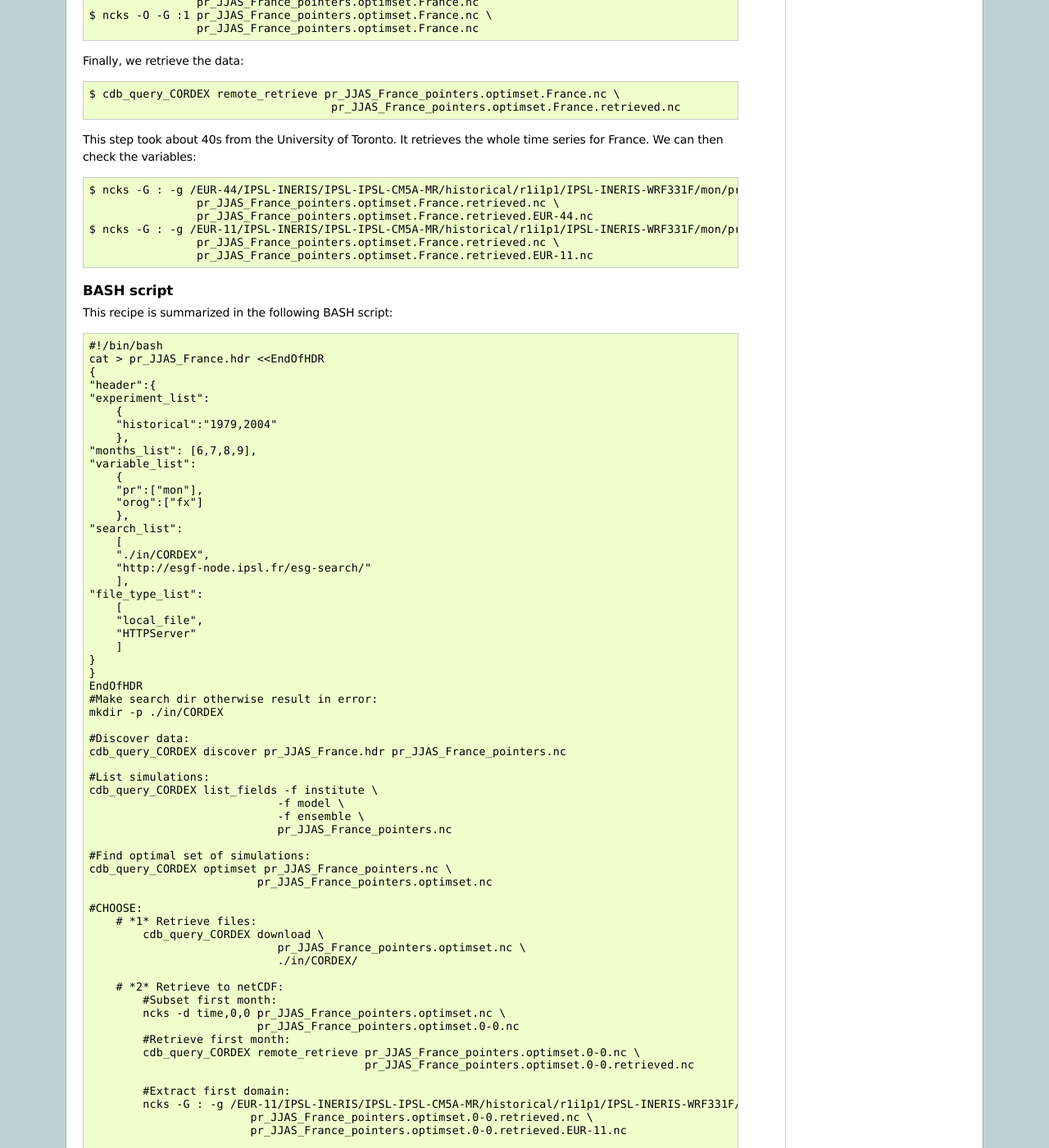
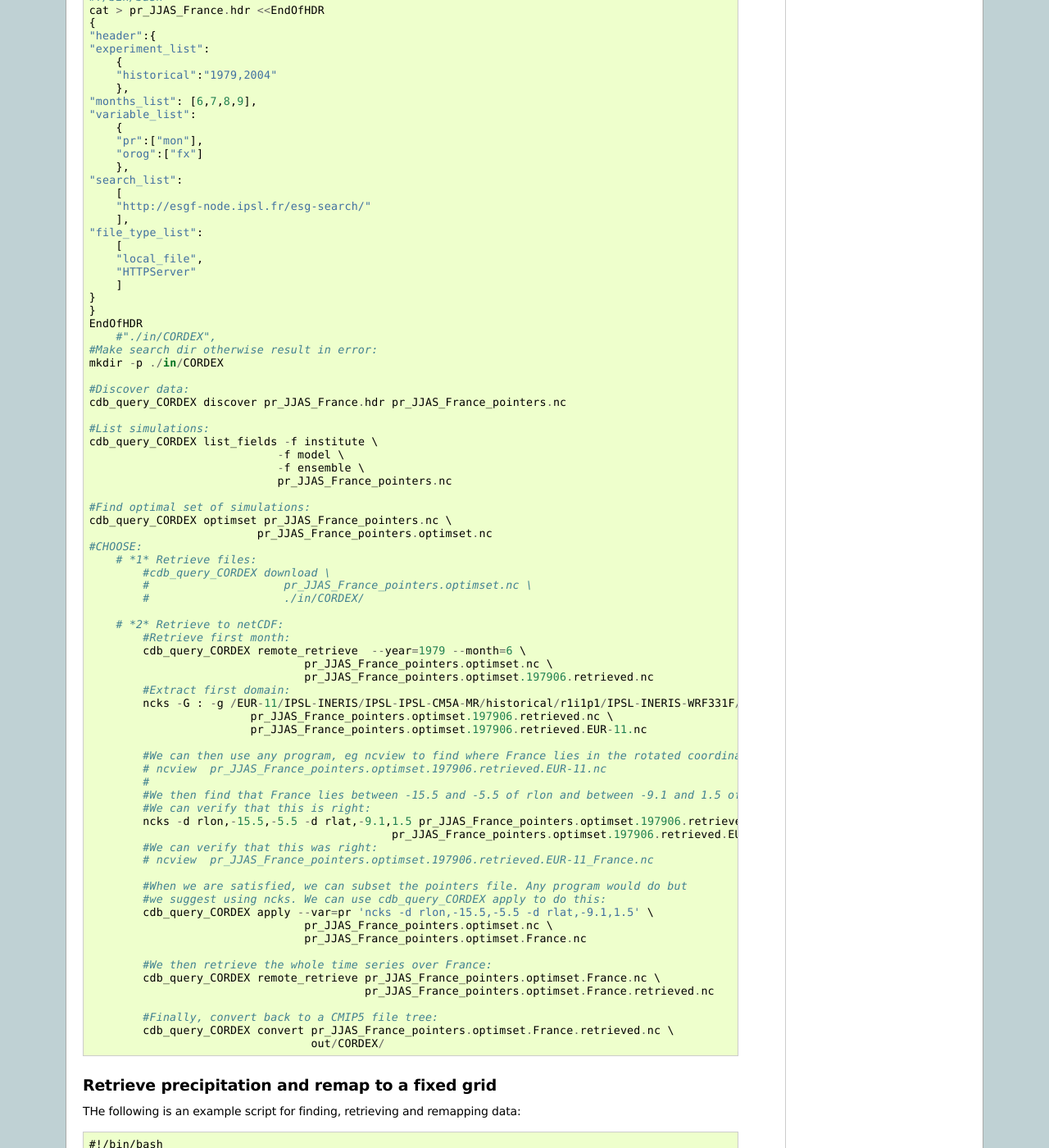
Before and after one commit to laliberte/cdb_query, a Sphinx documentation site: the page built from docs/recipes.rst, in a window 1280 px wide and 1400 px high, scrolled down 10244 px. Shown: the whole window at 82% size. Built offline with Sphinx 7.4.7, drawn with Linux system fonts in a browser that asks for light colours; some of the changed text lies outside the part shown.

```diff
--- a/docs/recipe01.rst
+++ b/docs/recipe01.rst
@@ -204,21 +204,20 @@
 
 `cdb_query_CMIP5` includes built-in functionality for retrieving a subset of the data.
 
-To do the subsetting, one should have a recent version of NCO (more recent than 4.0) linked to the netCDF4 library. To subset the first 30 days::
+To retrieve the first month of daily data::
 
-    $ ncks -d time,0,29 tas_ONDJF_pointers.optimset.nc tas_ONDJF_pointers.optimset.0-29.nc
+    $ cdb_query_CMIP5 remote_retrieve --year=1979 \
+                                      --month=1 \
+                            tas_ONDJF_pointers.optimset.197901.nc \
+                            tas_ONDJF_pointers.optimset.197901.retrieved.nc
 
-The new file will have only the first 29 days of the time axis for all the simulations stored in the file. To retrieve the first 30 days::
-
-    $ cdb_query_CMIP5 remote_retrieve tas_ONDJF_pointers.optimset.0-29.nc tas_ONDJF_pointers.optimset.0-29.retrieved.nc
-
-The file ``tas_ONDJF_pointers.optimset.0-29.retrieved.nc`` should now contain the first thirty days for all experiments! To check the daily
+The file ``tas_ONDJF_pointers.optimset.197901.retrieved.nc`` should now contain the first thirty days for all experiments! To check the daily
 surface temperature in the amip experiment from simulation CNRM-CERFACS,CNRM-CM5,r1i1p1 `ncview` (if installed)::
 
     $ ncks -G : -g /CNRM-CERFACS/CNRM-CM5/amip/day/atmos/day/r1i1p1/tas \
-                    tas_ONDJF_pointers.optimset.0-29.retrieved.nc \
-                    tas_ONDJF_pointers.optimset.0-29.retrieved.CNRM-CERFACS_CNRM-CM5_r1i1p1.nc
-    $ ncview tas_ONDJF_pointers.optimset.0-29.retrieved.CNRM-CERFACS_CNRM-CM5_r1i1p1.nc
+                    tas_ONDJF_pointers.optimset.197901.retrieved.nc \
+                    tas_ONDJF_pointers.optimset.197901.retrieved.CNRM-CERFACS_CNRM-CM5_r1i1p1.nc
+    $ ncview tas_ONDJF_pointers.optimset.197901.retrieved.CNRM-CERFACS_CNRM-CM5_r1i1p1.nc
 
 BASH script
 ^^^^^^^^^^^
@@ -275,23 +274,21 @@
 
     #CHOOSE:
         # *1* Retrieve files:
-            cdb_query_CMIP5 download \
-                                tas_ONDJF_pointers.optimset.nc \
-                                ./in/CMIP5/
+            #cdb_query_CMIP5 download \
+            #                    tas_ONDJF_pointers.optimset.nc \
+            #                    ./in/CMIP5/
 
         # *2* Retrieve to netCDF:
-            #Subset first 30 days:
-            ncks -d time,0,29 tas_ONDJF_pointers.optimset.nc \
-                              tas_ONDJF_pointers.optimset.0-29.nc
-
-            #Retrieve:
-            cdb_query_CMIP5 remote_retrieve \
-                                tas_ONDJF_pointers.optimset.0-29.nc \
-                                tas_ONDJF_pointers.optimset.0-29.retrieved.nc
+            #Retrieve the first month:
+            cdb_query_CMIP5 remote_retrieve --year=1979 --month=1 \
+                                tas_ONDJF_pointers.optimset.nc \
+                                tas_ONDJF_pointers.optimset.197901.retrieved.nc
 
             #Pick one simulation:
             ncks -G : -g /CNRM-CERFACS/CNRM-CM5/amip/day/atmos/day/r1i1p1/tas \
-               tas_ONDJF_pointers.optimset.0-29.retrieved.nc \
-               tas_ONDJF_pointers.optimset.0-29.retrieved.CNRM-CERFACS_CNRM-CM5_r1i1p1.nc
+               tas_ONDJF_pointers.optimset.197901.retrieved.nc \
+               tas_ONDJF_pointers.optimset.197901.retrieved.CNRM-CERFACS_CNRM-CM5_r1i1p1.nc
+
             #Look at it:
-            ncview tas_ONDJF_pointers.optimset.0-29.retrieved.CNRM-CERFACS_CNRM-CM5_r1i1p1.nc
+            #When done, look at it. A good tool for that is ncview:
+            #   ncview tas_ONDJF_pointers.optimset.197901.retrieved.CNRM-CERFACS_CNRM-CM5_r1i1p1.nc
--- a/docs/recipe03.rst
+++ b/docs/recipe03.rst
@@ -157,58 +157,43 @@
 Retrieving the data: `OPeNDAP`
 ^^^^^^^^^^^^^^^^^^^^^^^^^^^^^^
 
-`cdb_query_CORDEX` includes built-in functionality for retrieving a subset of the data. We want to subset over France.
-We begin by subsetting the first month using a recent version of NCO (more recent than 4.0) linked to the netCDF4 library::
+We retrieve the first month::
 
-    $ ncks -d time,0,0 pr_JJAS_France_pointers.optimset.nc \
-                       pr_JJAS_France_pointers.optimset.0-0.nc
-
-We then retrieve the first month::
-
-    $ cdb_query_CORDEX remote_retrieve pr_JJAS_France_pointers.optimset.0-0.nc \
-                                       pr_JJAS_France_pointers.optimset.0-0.retrieved.nc
+    $ cdb_query_CORDEX remote_retrieve --year=1979 --month=6 \
+                                    pr_JJAS_France_pointers.optimset.197906.nc \
+                                   pr_JJAS_France_pointers.optimset.197906.retrieved.nc
 
 This step took about 4 minutes from the University of Toronto. Next, we extract precipitation for the simulation with the EUR-11 domain::
 
     $ ncks -G : -g /EUR-11/IPSL-INERIS/IPSL-IPSL-CM5A-MR/historical/r1i1p1/IPSL-INERIS-WRF331F/mon/pr \
-                    pr_JJAS_France_pointers.optimset.0-0.retrieved.nc \
-                    pr_JJAS_France_pointers.optimset.0-0.retrieved.EUR-11.nc
-    $ ncview pr_JJAS_France_pointers.optimset.0-0.retrieved.EUR-11.nc
+                    pr_JJAS_France_pointers.optimset.197906.retrieved.nc \
+                    pr_JJAS_France_pointers.optimset.197906.retrieved.EUR-11.nc
+    $ ncview pr_JJAS_France_pointers.optimset.197906.retrieved.EUR-11.nc
 
 By looking at the map, we see that France lies between indices 120 and 210 along the rotated longitude (rlon) and between indices
 130 and 225 alon the rotated latitude (rlat). We thus subset this region and look at the result::
 
-    $ ncks -d rlon,120,211 -d rlat,130,226 pr_JJAS_France_pointers.optimset.0-0.retrieved.EUR-11.nc \
-                                           pr_JJAS_France_pointers.optimset.0-0.retrieved.EUR-11_France.nc
+    $ ncks -d rlon,-15.5,-5.5 -d rlat,-9.1,1.5 pr_JJAS_France_pointers.optimset.197906.retrieved.EUR-11.nc \
+                                           pr_JJAS_France_pointers.optimset.197906.retrieved.EUR-11_France.nc
 
 .. note:: We added one the the indices to conform with ``ncks`` conventions.
 
 We can make sure that our subsetting was ok::
 
-    $ ncview pr_JJAS_France_pointers.optimset.0-0.retrieved.EUR-11_France.nc
+    $ ncview pr_JJAS_France_pointers.optimset.197906.retrieved.EUR-11_France.nc
 
-We repeat the procedure for domain EUR-44. There we find 30 to 55 for rotated longitude (rlon) and 25 to 60 for rotated latitude (rlat).
-We want to subset thee two regions. To do so, we split ``pr_JJAS_France_pointers.optimset.nc`` according to domains::
+Next subset the data. We can use ``ncks`` or  `apply` to do this. ``ncks`` tends to be
+slow because it has not been optimized::
 
-    $ for DOMAIN in EUR-11 EUR-44; do
-        ncks -g $DOMAIN pr_JJAS_France_pointers.optimset.nc \
-                        pr_JJAS_France_pointers.optimset.$DOMAIN.nc
-      done
+    $ ncks -d rlon,-15.5,-5.5 -d rlat,-9.1,1.5 -v pr \
+                                pr_JJAS_France_pointers.optimset.nc \
+                                pr_JJAS_France_pointers.optimset.France.nc
 
-We next subset the data::
+or::
 
-    $ ncks -d rlon,120,211 -d rlat,130,226 pr_JJAS_France_pointers.optimset.EUR-11.nc \
-                                           pr_JJAS_France_pointers.optimset.EUR-11.France.nc
-    $ ncks -d rlon,30,55 -d rlat,25,60 pr_JJAS_France_pointers.optimset.EUR-44.nc \
-                                       pr_JJAS_France_pointers.optimset.EUR-44.France.nc
-
-And we recombine::
-
-    $ ncecat --gag  pr_JJAS_France_pointers.optimset.EUR-11.France.nc \
-                    pr_JJAS_France_pointers.optimset.EUR-44.France.nc \
-                    pr_JJAS_France_pointers.optimset.France.nc
-    $ ncks -O -G :1 pr_JJAS_France_pointers.optimset.France.nc \
-                    pr_JJAS_France_pointers.optimset.France.nc
+    $ cdb_query_CORDEX apply --var=pr 'ncks -d rlon,-15.5,-5.5 -d rlat,-9.1,1.5' \
+                                pr_JJAS_France_pointers.optimset.nc \
+                                pr_JJAS_France_pointers.optimset.France.nc
 
 Finally, we retrieve the data::
 
@@ -256,6 +240,7 @@
     }
     }
     EndOfHDR
+        #"./in/CORDEX",
     #Make search dir otherwise result in error:
     mkdir -p ./in/CORDEX
 
@@ -271,57 +256,42 @@
     #Find optimal set of simulations:
     cdb_query_CORDEX optimset pr_JJAS_France_pointers.nc \
                              pr_JJAS_France_pointers.optimset.nc
-
     #CHOOSE:
         # *1* Retrieve files:
-            cdb_query_CORDEX download \
-                                pr_JJAS_France_pointers.optimset.nc \
-                                ./in/CORDEX/
+            #cdb_query_CORDEX download \
+            #                    pr_JJAS_France_pointers.optimset.nc \
+            #                    ./in/CORDEX/
 
         # *2* Retrieve to netCDF:
-            #Subset first month:
-            ncks -d time,0,0 pr_JJAS_France_pointers.optimset.nc \
-                             pr_JJAS_France_pointers.optimset.0-0.nc
             #Retrieve first month:
-            cdb_query_CORDEX remote_retrieve pr_JJAS_France_pointers.optimset.0-0.nc \
-                                             pr_JJAS_France_pointers.optimset.0-0.retrieved.nc
-
+            cdb_query_CORDEX remote_retrieve  --year=1979 --month=6 \
+                                    pr_JJAS_France_pointers.optimset.nc \
+                                    pr_JJAS_France_pointers.optimset.197906.retrieved.nc
             #Extract first domain:
             ncks -G : -g /EUR-11/IPSL-INERIS/IPSL-IPSL-CM5A-MR/historical/r1i1p1/IPSL-INERIS-WRF331F/mon/pr \
-                            pr_JJAS_France_pointers.optimset.0-0.retrieved.nc \
-                            pr_JJAS_France_pointers.optimset.0-0.retrieved.EUR-11.nc
+                            pr_JJAS_France_pointers.optimset.197906.retrieved.nc \
+                            pr_JJAS_France_pointers.optimset.197906.retrieved.EUR-11.nc
 
-            #Use ncview to find indices to restrict to France and then subset using ncks:
-            ncks -d rlon,120,211 -d rlat,130,226 pr_JJAS_France_pointers.optimset.0-0.retrieved.EUR-11.nc \
-                                                 pr_JJAS_France_pointers.optimset.0-0.retrieved.EUR-11_France.nc
-            #Repeat for domain EUR-44:
-            ncks -d rlon,30,55 -d rlat,25,60 pr_JJAS_France_pointers.optimset.0-0.retrieved.EUR-44.nc \
-                                             pr_JJAS_France_pointers.optimset.0-0.retrieved.EUR-44_France.nc
-            #Extract domains from optimal set:
-            for DOMAIN in EUR-11 EUR-44; do
-                ncks -g $DOMAIN pr_JJAS_France_pointers.optimset.nc \
-                                pr_JJAS_France_pointers.optimset.$DOMAIN.nc
-            done
-            #Subset the optimal set over France:
-            ncks -d rlon,120,211 -d rlat,130,226 pr_JJAS_France_pointers.optimset.EUR-11.nc \
-                                                 pr_JJAS_France_pointers.optimset.EUR-11.France.nc
-            ncks -d rlon,30,55 -d rlat,25,60 pr_JJAS_France_pointers.optimset.EUR-44.nc \
-                                             pr_JJAS_France_pointers.optimset.EUR-44.France.nc
-            #Recombine:
-            ncecat --gag  pr_JJAS_France_pointers.optimset.EUR-11.France.nc \
-                          pr_JJAS_France_pointers.optimset.EUR-44.France.nc \
-                          pr_JJAS_France_pointers.optimset.France.nc
-            ncks -O -G :1 pr_JJAS_France_pointers.optimset.France.nc \
-                          pr_JJAS_France_pointers.optimset.France.nc
+            #We can then use any program, eg ncview to find where France lies in the rotated coordinates:
+            # ncview  pr_JJAS_France_pointers.optimset.197906.retrieved.EUR-11.nc
+            #
+            #We then find that France lies between -15.5 and -5.5 of rlon and between -9.1 and 1.5 of rlat.
+            #We can verify that this is right:
+            ncks -d rlon,-15.5,-5.5 -d rlat,-9.1,1.5 pr_JJAS_France_pointers.optimset.197906.retrieved.EUR-11.nc \
+                                                 pr_JJAS_France_pointers.optimset.197906.retrieved.EUR-11_France.nc
+            #We can verify that this was right:
+            # ncview  pr_JJAS_France_pointers.optimset.197906.retrieved.EUR-11_France.nc
 
-            #Retrieve the data:
+            #When we are satisfied, we can subset the pointers file. Any program would do but
+            #we suggest using ncks. We can use cdb_query_CORDEX apply to do this:
+            cdb_query_CORDEX apply --var=pr 'ncks -d rlon,-15.5,-5.5 -d rlat,-9.1,1.5' \
+                                    pr_JJAS_France_pointers.optimset.nc \
+                                    pr_JJAS_France_pointers.optimset.France.nc
+
+            #We then retrieve the whole time series over France:
             cdb_query_CORDEX remote_retrieve pr_JJAS_France_pointers.optimset.France.nc \
                                              pr_JJAS_France_pointers.optimset.France.retrieved.nc
 
-            #Check result:
-            ncks -G : -g /EUR-44/IPSL-INERIS/IPSL-IPSL-CM5A-MR/historical/r1i1p1/IPSL-INERIS-WRF331F/mon/pr \
-                          pr_JJAS_France_pointers.optimset.France.retrieved.nc \
-                          pr_JJAS_France_pointers.optimset.France.retrieved.EUR-44.nc
-            ncks -G : -g /EUR-11/IPSL-INERIS/IPSL-IPSL-CM5A-MR/historical/r1i1p1/IPSL-INERIS-WRF331F/mon/pr \
-                          pr_JJAS_France_pointers.optimset.France.retrieved.nc \
-                          pr_JJAS_France_pointers.optimset.France.retrieved.EUR-11.nc
+            #Finally, convert back to a CMIP5 file tree:
+            cdb_query_CORDEX convert pr_JJAS_France_pointers.optimset.France.retrieved.nc \
+                                     out/CORDEX/
--- /dev/null
+++ b/docs/recipe05.rst
@@ -0,0 +1,161 @@
+Retrieve sea surface temperature and sea level pressure from pre-industrial and remap to a fixed grid
+-----------------------------------------------------------------------------------------------------
+
+.. hint:: Some experiments are not following a set calendar and it thus become difficult to ensure
+          that all requested years are available. For those experiments, it is suggested to
+          use 1 as a starting year and your desired length as ending year. In the following example,
+          we use 1 and 499 for a 498 years time series. In this example, `cdb_query` will find
+          the first 498 years time series published. It will discard experiments that have less than
+          498 years.
+
+.. warning:: The following example can take more than a day to complete!
+
+THe following is an example script for finding, retrieving and remapping data::
+
+    #!/bin/bash
+    cat > tos_slp_picontrol.hdr <<EndOfHDR
+    {
+    "header":{
+    "search_list":
+        [
+        "http://esgf-index1.ceda.ac.uk/esg-search/",
+        "http://pcmdi9.llnl.gov/esg-search/",
+        "http://esgf-data.dkrz.de/esg-search/",
+        "http://esgdata.gfdl.noaa.gov/esg-search/",
+        "http://esgf-node.ipsl.fr/esg-search/",
+        "http://esg-datanode.jpl.nasa.gov/esg-search/"
+        ],
+    "file_type_list":
+        [
+        "HTTPServer"
+        ],
+    "variable_list":
+        {
+        "tos":["mon","ocean","Omon"],
+        "psl":["mon","atmos","Amon"],
+        "areacello":["fx","ocean","fx"]
+        },
+    "experiment_list":
+        {
+        "piControl":"1,499"
+        }
+    }
+    }
+    EndOfHDR
+    #Make search dir otherwise result in error:
+    mkdir -p ./in/CMIP5
+    #Discover data:
+    echo -n "Discovering data: "
+    date
+    cdb_query_CMIP5 discover --num_procs=5 \
+                            tos_slp_picontrol.hdr \
+                            tos_slp_picontrol.hdr.pointers.nc
+
+    #List simulations:
+    cdb_query_CMIP5 list_fields -f institute \
+                                -f model \
+                                -f ensemble \
+                                tos_slp_picontrol.hdr.pointers.nc
+
+
+    #Find optimal set of simulations:
+    echo -n "Finding optimal set: "
+    date
+    cdb_query_CMIP5 optimset --num_procs=5\
+                             tos_slp_picontrol.hdr.pointers.nc \
+                             tos_slp_picontrol.hdr.pointers.optimset.nc
+
+    #List simulations:
+    cdb_query_CMIP5 list_fields -f institute \
+                                -f model \
+                                -f ensemble \
+                                tos_slp_picontrol.hdr.pointers.optimset.nc
+
+    #REMAPPING HISTORICAL DATA
+    cat >> newgrid_atmos.cdo <<EndOfGrid
+    gridtype  = lonlat
+    gridsize  = 55296
+    xname     = lon
+    xlongname = longitude
+    xunits    = degrees_east
+    yname     = lat
+    ylongname = latitude
+    yunits    = degrees_north
+    xsize     = 288
+    ysize     = 192
+    xfirst    = 0
+    xinc      = 1.25
+    yfirst    = -90
+    yinc      = 0.94240837696
+    EndOfGrid
+
+    FILE_NAME="tos_slp_picontrol.hdr.pointers.optimset"
+    EXPERIMENT=piControl
+    YEAR_START=1
+    YEAR_END=499
+    #Retrieve first month:
+    cdb_query_CMIP5 remote_retrieve --experiment=$EXPERIMENT \
+                                    --year=$YEAR_START \
+                                    --month=1 \
+                                    $FILE_NAME.nc \
+                                    $FILE_NAME.0-0.retrieved.nc
+
+
+    #Compute the remapping weigths:
+    #Next is a loop over variables in $FILE_NAME.0-0.retrieved.nc. It is equivalent to:
+    #
+    # cdo gendis,newgrid_atmos.cdo $FILE_NAME.0-0.retrieved.nc $FILE_NAME.0-0.retrieved.weigths.nc
+    #
+    # if the the files were not hierarchical netcdf4 files.
+    #
+    # This is is accomplished with 10 simultaneous processes
+    #
+    cdb_query_CMIP5 apply --num_procs=10 \
+                            -s 'cdo gendis,newgrid_atmos.cdo' \
+                            $FILE_NAME.0-0.retrieved.nc \
+                            $FILE_NAME.0-0.retrieved.weigths.nc
+
+
+    echo -n "Starting remapping "
+    date
+    for YEAR in $(seq $YEAR_START $YEAR_END); do
+        cdb_query_CMIP5 remote_retrieve \
+                            --experiment=$EXPERIMENT \
+                            --year=$YEAR \
+                            $FILE_NAME.nc \
+                            $FILE_NAME.$YEAR.retrieved.nc
+        #Next is a loop over variables in $FILE_NAME.0-0.retrieved.nc. It is equivalent to:
+        #
+        # cdo cdo remap,newgrid_atmos.cdo,$FILE_NAME.0-0.retrieved.weigths.nc $FILE_NAME.$YEAR.retrieved.nc \
+        #                                  $FILE_NAME.$YEAR.retrieved.remap.nc
+        #
+        # if the the files were not hierarchical netcdf4 files.
+        #
+        cdb_query_CMIP5 apply \
+                        --experiment=$EXPERIMENT \
+                        --num_procs=5 \
+                        -s 'cdo -s remap,newgrid_atmos.cdo,{1}' \
+                        $FILE_NAME.$YEAR.retrieved.nc \
+                        $FILE_NAME.0-0.retrieved.weigths.nc \
+                        $FILE_NAME.$YEAR.retrieved.remap.nc
+        rm $FILE_NAME.$YEAR.retrieved.nc
+    done
+
+    echo -n "Done remapping "
+    date
+
+    #Concatenate the results:
+
+    #First list the files:
+    FILE_LIST=$(for YEAR in $(seq 1 499); do
+                    echo $FILE_NAME.$YEAR.retrieved.remap.nc;
+                done)
+
+    #Then apply a mergetime operator:
+    cdb_query_CMIP5 apply -s 'cdo mergetime' \
+                    $FILE_LIST \
+                    $FILE_NAME.0001-0499.retrieved.remap.nc
+
+    #Finally convert to a CMIP5 filesystem tree:
+    mkdir out/CMIP5
+    cdb_query_CMIP5 convert $FILE_NAME.0001-0499.retrieved.remap.nc out/CMIP5/
--- a/docs/recipes.rst
+++ b/docs/recipes.rst
@@ -27,3 +27,6 @@
 
 .. remapping
 .. include:: recipe04.rst
+
+.. picontrol
+.. include:: recipe05.rst
```
Also changed, not shown: other parts of docs/recipe03.rst (+0 -1 lines), 1 other file.
